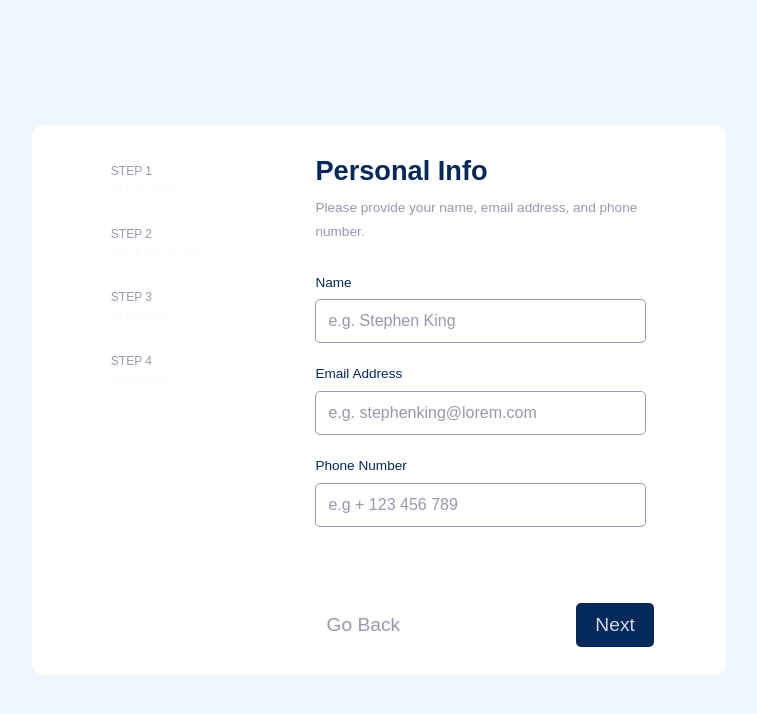
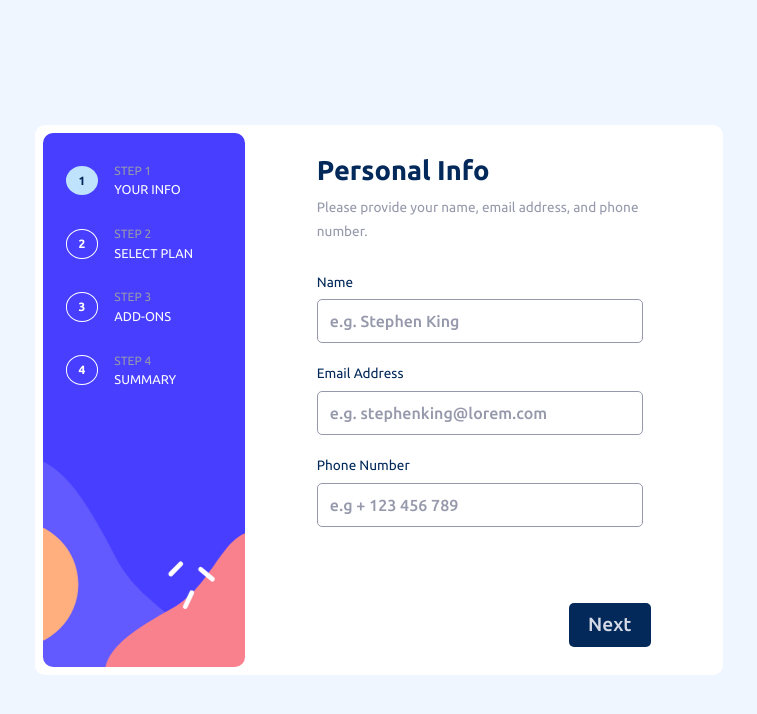
Before and after one commit to donchriscorleone/multi-step-form-main, a plain HTML site: page index.html in a window 1280 px wide. Shown: the whole page, without its empty margins (261-1018 px from the left). Drawn offline with Linux system fonts and the light colour scheme; the site is published under a folder, as on GitHub Pages, so addresses that start at the root find nothing.

Commit message:
Fixed bugs.

```diff
--- a/index.html
+++ b/index.html
@@ -6,7 +6,7 @@
 
   <link rel="icon" type="image/png" sizes="32x32" href="./images/favicon-32x32.png">
   <link rel="stylesheet" href="./index.css">
-  <script src="/index.js" defer></script>
+  <script src="./index.js" defer></script>
 
   <title>Frontend Mentor | Multi-step form</title>
 
@@ -92,7 +92,7 @@
                     <div class="plan-wrapper">
                       <div class="plan-icon">
                         <svg class="icon">
-                          <use xlink:href="/assets/sprites/icon-plans.svg#icon-arcade"></use>
+                          <use xlink:href="./assets/sprites/icon-plans.svg#icon-arcade"></use>
                         </svg>
                       </div>
                       <div class="plan-content">
@@ -107,7 +107,7 @@
                     <div class="plan-wrapper">
                       <div class="plan-icon">
                         <svg class="icon">
-                          <use xlink:href="/assets/sprites/icon-plans.svg#icon-advanced"></use>
+                          <use xlink:href="./assets/sprites/icon-plans.svg#icon-advanced"></use>
                         </svg>
                       </div>
                       <div class="plan-content">
@@ -122,7 +122,7 @@
                     <div class="plan-wrapper">
                       <div class="plan-icon">
                         <svg class="icon">
-                          <use xlink:href="/assets/sprites/icon-plans.svg#icon-pro"></use>
+                          <use xlink:href="./assets/sprites/icon-plans.svg#icon-pro"></use>
                         </svg>
                       </div>
                       <div class="plan-content">
@@ -244,7 +244,7 @@
             <section class="step step-5 finish | sr-only">
               <div class="finish-icon">
                 <svg class="icon">
-                  <use xlink:href="/assets/sprites/icon-utilities.svg#icon-thank-you"></use>
+                  <use xlink:href="./assets/sprites/icon-utilities.svg#icon-thank-you"></use>
                 </svg>
               </div>
               <div class="finish-content">
--- a/scss/_fonts.scss
+++ b/scss/_fonts.scss
@@ -1,17 +1,17 @@
 @font-face {
     font-family: 'Ubuntu';
     font-weight: 400;
-    src: url(/assets/fonts/Ubuntu-Regular.ttf) format('truetype');
+    src: url(./assets/fonts/Ubuntu-Regular.ttf) format('truetype');
 }
 
 @font-face {
     font-family: 'Ubuntu';
     font-weight: 700;
-    src: url(/assets/fonts/Ubuntu-Bold.ttf) format('truetype');
+    src: url(./assets/fonts/Ubuntu-Bold.ttf) format('truetype');
 }
 
 @font-face {
     font-family: 'Ubuntu';
     font-weight: 500;
-    src: url(/assets/fonts/Ubuntu-Medium.ttf) format('truetype');
+    src: url(./assets/fonts/Ubuntu-Medium.ttf) format('truetype');
 }
--- a/scss/main.scss
+++ b/scss/main.scss
@@ -13,7 +13,7 @@ main {
 }
 
 .sidebar {
-    background-image: url(/assets/images/bg-sidebar-mobile.svg);
+    background-image: url(./assets/images/bg-sidebar-mobile.svg);
     background-position: center;
     background-size: cover;
     background-repeat: no-repeat;
@@ -99,7 +99,7 @@ main {
 
     .sidebar {
         border-radius: 10px;
-        background-image: url(/assets/images/bg-sidebar-desktop.svg);
+        background-image: url(./assets/images/bg-sidebar-desktop.svg);
     }
 
     .sidebar-wrapper {
```
Also changed, not shown: index.css.
